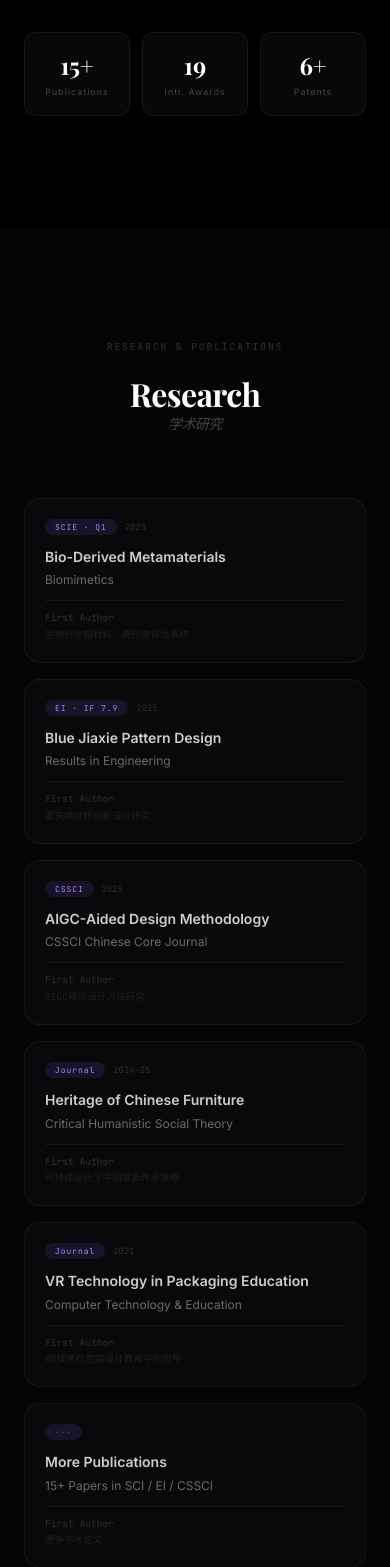
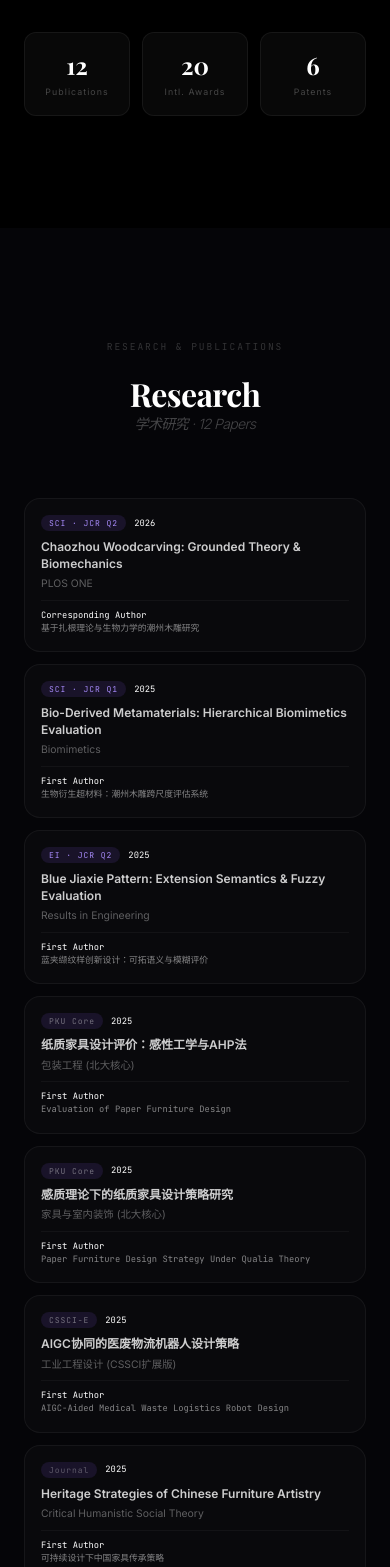
Before and after one commit to kk784199880/playground-home, a React (Vite) app: page / in a window 390 px wide. Shown: the part 3134-4701 px from the top of the page. Built offline with nearby package versions, Linux system fonts and the light colour scheme; a web font is replaced by a local one.

Commit message:
Update awards, research, and about data from official academic records
- Awards: 20 awards organized by year (2021-2025) with project names
- Research: expanded to 12 papers from PLOS ONE/Biomimetics/etc
- About: corrected stats (12 papers, 20 awards, 6 patents)

```diff
--- a/src/components/AboutSection.tsx
+++ b/src/components/AboutSection.tsx
@@ -79,23 +79,23 @@ const AboutSection: FC<Props> = ({ reducedMotion }) => {
               2019年学士、2022年MFA硕士毕业于湖南工业大学。2022年6月入职广州软件学院任教，2026年7月离职，同年9月入学湖南工业大学攻读全日制设计学博士学位。
             </p>
             <p>
-              He has published <strong className="text-white/75">15+ papers</strong> in journals including{' '}
-              <em>Biomimetics</em> (SCIE JCR Q1), <em>Results in Engineering</em> (EI, IF 7.9), and leading CSSCI journals.
-              His research spans biomimetic metamaterials, AIGC-aided design, and the modern transformation of traditional crafts.
+              He has published <strong className="text-white/75">12 papers</strong> in journals including{' '}
+              <em>PLOS ONE</em> (SCI JCR Q2), <em>Biomimetics</em> (SCI JCR Q1), and <em>Results in Engineering</em> (EI, JCR Q2).
+              His research spans grounded theory, biomimetic metamaterials, AIGC-aided design, and the modern transformation of traditional crafts.
             </p>
 
             {/* Stats cards */}
             <div className="grid grid-cols-3 gap-3 pt-3">
               <div className="text-center py-4 rounded-xl" style={{ background: 'rgba(255,255,255,0.03)', border: '1px solid rgba(255,255,255,0.06)' }}>
-                <p className="font-display text-2xl font-bold text-white">15+</p>
+                <p className="font-display text-2xl font-bold text-white">12</p>
                 <p className="text-[0.55rem] tracking-[0.12em] mt-1 text-white/25">Publications</p>
               </div>
               <div className="text-center py-4 rounded-xl" style={{ background: 'rgba(255,255,255,0.03)', border: '1px solid rgba(255,255,255,0.06)' }}>
-                <p className="font-display text-2xl font-bold text-white">19</p>
+                <p className="font-display text-2xl font-bold text-white">20</p>
                 <p className="text-[0.55rem] tracking-[0.12em] mt-1 text-white/25">Intl. Awards</p>
               </div>
               <div className="text-center py-4 rounded-xl" style={{ background: 'rgba(255,255,255,0.03)', border: '1px solid rgba(255,255,255,0.06)' }}>
-                <p className="font-display text-2xl font-bold text-white">6+</p>
+                <p className="font-display text-2xl font-bold text-white">6</p>
                 <p className="text-[0.55rem] tracking-[0.12em] mt-1 text-white/25">Patents</p>
               </div>
             </div>
--- a/src/components/ResearchSection.tsx
+++ b/src/components/ResearchSection.tsx
@@ -7,52 +7,112 @@ interface Props {
 
 const papers = [
   {
-    title: 'Bio-Derived Metamaterials',
-    titleZh: '生物衍生超材料：跨尺度评估系统',
+    title: 'Chaozhou Woodcarving: Grounded Theory & Biomechanics',
+    titleZh: '基于扎根理论与生物力学的潮州木雕研究',
+    journal: 'PLOS ONE',
+    tag: 'SCI · JCR Q2',
+    year: '2026',
+    tagColor: '#a78bfa',
+    author: 'Corresponding Author',
+  },
+  {
+    title: 'Bio-Derived Metamaterials: Hierarchical Biomimetics Evaluation',
+    titleZh: '生物衍生超材料：潮州木雕跨尺度评估系统',
     journal: 'Biomimetics',
-    tag: 'SCIE · Q1',
+    tag: 'SCI · JCR Q1',
     year: '2025',
     tagColor: '#a78bfa',
+    author: 'First Author',
   },
   {
-    title: 'Blue Jiaxie Pattern Design',
-    titleZh: '蓝夹缬纹样创新设计研究',
+    title: 'Blue Jiaxie Pattern: Extension Semantics & Fuzzy Evaluation',
+    titleZh: '蓝夹缬纹样创新设计：可拓语义与模糊评价',
     journal: 'Results in Engineering',
-    tag: 'EI · IF 7.9',
+    tag: 'EI · JCR Q2',
     year: '2025',
     tagColor: '#a78bfa',
+    author: 'First Author',
   },
   {
-    title: 'AIGC-Aided Design Methodology',
-    titleZh: 'AIGC辅助设计方法研究',
-    journal: 'CSSCI Chinese Core Journal',
-    tag: 'CSSCI',
+    title: '纸质家具设计评价：感性工学与AHP法',
+    titleZh: 'Evaluation of Paper Furniture Design',
+    journal: '包装工程 (北大核心)',
+    tag: 'PKU Core',
     year: '2025',
-    tagColor: '#a78bfa',
+    tagColor: 'rgba(255,255,255,0.4)',
+    author: 'First Author',
   },
   {
-    title: 'Heritage of Chinese Furniture',
+    title: '感质理论下的纸质家具设计策略研究',
+    titleZh: 'Paper Furniture Design Strategy Under Qualia Theory',
+    journal: '家具与室内装饰 (北大核心)',
+    tag: 'PKU Core',
+    year: '2025',
+    tagColor: 'rgba(255,255,255,0.4)',
+    author: 'First Author',
+  },
+  {
+    title: 'AIGC协同的医废物流机器人设计策略',
+    titleZh: 'AIGC-Aided Medical Waste Logistics Robot Design',
+    journal: '工业工程设计 (CSSCI扩展版)',
+    tag: 'CSSCI-E',
+    year: '2025',
+    tagColor: 'rgba(255,255,255,0.4)',
+    author: 'First Author',
+  },
+  {
+    title: 'Heritage Strategies of Chinese Furniture Artistry',
     titleZh: '可持续设计下中国家具传承策略',
     journal: 'Critical Humanistic Social Theory',
     tag: 'Journal',
-    year: '2024–25',
-    tagColor: '#a78bfa',
+    year: '2025',
+    tagColor: 'rgba(255,255,255,0.3)',
+    author: 'First Author',
   },
   {
-    title: 'VR Technology in Packaging Education',
-    titleZh: 'VR技术在包装设计教育中的应用',
-    journal: 'Computer Technology & Education',
+    title: 'APP Design for Albinism Family Psychological Therapy',
+    titleZh: '基于用户需求的白化病家庭心理治疗APP设计',
+    journal: 'Journal of Advances in Engineering and Technology',
+    tag: 'Journal',
+    year: '2025',
+    tagColor: 'rgba(255,255,255,0.3)',
+    author: 'First Author',
+  },
+  {
+    title: '岭南客家文化的文创产品设计策略与实践',
+    titleZh: 'Cultural Creative Design Strategy of Lingnan Hakka Culture',
+    journal: '绿色包装',
+    tag: 'Journal',
+    year: '2024',
+    tagColor: 'rgba(255,255,255,0.3)',
+    author: 'First Author',
+  },
+  {
+    title: '感性工学在智慧养老产品设计中的应用分析',
+    titleZh: 'Kansei Engineering in Smart Elderly Product Design',
+    journal: '上海包装',
+    tag: 'Journal',
+    year: '2023',
+    tagColor: 'rgba(255,255,255,0.3)',
+    author: 'First Author',
+  },
+  {
+    title: '医疗废物运输产品设计研究',
+    titleZh: 'Medical Waste Transport Product Design',
+    journal: '工业设计',
     tag: 'Journal',
     year: '2021',
-    tagColor: '#a78bfa',
+    tagColor: 'rgba(255,255,255,0.3)',
+    author: 'First Author',
   },
   {
-    title: 'More Publications',
-    titleZh: '更多学术论文',
-    journal: '15+ Papers in SCI / EI / CSSCI',
-    tag: '···',
-    year: '',
+    title: 'VR技术的高铁应急操作训练设计研究',
+    titleZh: 'VR-Based High-Speed Rail Emergency Training Design',
+    journal: '电脑知识与技术',
+    tag: 'Journal',
+    year: '2021',
     tagColor: 'rgba(255,255,255,0.3)',
+    author: 'First Author',
   },
 ];
 
@@ -61,7 +121,7 @@ const variants = {
   visible: (i: number) => ({
     opacity: 1,
     y: 0,
-    transition: { delay: i * 0.1, duration: 0.65, ease: [0.25, 0.46, 0.45, 0.94] },
+    transition: { delay: i * 0.06, duration: 0.6, ease: [0.25, 0.46, 0.45, 0.94] },
   }),
 };
 
@@ -85,15 +145,15 @@ const ResearchSection: FC<Props> = ({ reducedMotion }) => {
         >
           Research
           <span className="block text-sm font-normal italic mt-1 opacity-25" style={{ fontFamily: 'Inter', fontWeight: 300 }}>
-            学术研究
+            学术研究 · 12 Papers
           </span>
         </motion.h2>
 
-        <div className="grid grid-cols-1 md:grid-cols-2 lg:grid-cols-3 gap-4">
+        <div className="grid grid-cols-1 md:grid-cols-2 lg:grid-cols-3 gap-3">
           {papers.map((p, i) => (
             <motion.div
               key={p.title}
-              className="p-5 rounded-2xl flex flex-col"
+              className="p-4 rounded-2xl flex flex-col"
               style={{
                 background: 'rgba(255,255,255,0.02)',
                 border: '1px solid rgba(255,255,255,0.05)',
@@ -101,22 +161,20 @@ const ResearchSection: FC<Props> = ({ reducedMotion }) => {
               initial={init} whileInView="visible" variants={variants} custom={i + 2} viewport={{ once: true }}
               whileHover={{ borderColor: 'rgba(139,92,246,0.3)', background: 'rgba(139,92,246,0.04)' }}
             >
-              <div className="flex items-center gap-2 mb-3">
+              <div className="flex items-center gap-2 mb-2">
                 <span
-                  className="inline-block px-2.5 py-0.5 rounded-full font-mono text-[0.5rem] tracking-[0.12em]"
+                  className="inline-block px-2 py-0.5 rounded-full font-mono text-[0.5rem] tracking-[0.12em]"
                   style={{ background: 'rgba(139,92,246,0.12)', color: p.tagColor }}
                 >
                   {p.tag}
                 </span>
-                {p.year && (
-                  <span className="font-mono text-[0.55rem] text-white/15">{p.year}</span>
-                )}
+                <span className="font-mono text-[0.55rem] text-white/12">{p.year}</span>
               </div>
-              <h4 className="text-white/80 text-sm font-semibold leading-snug mb-1.5">{p.title}</h4>
-              <p className="text-white/40 text-xs mb-3">{p.journal}</p>
-              <p className="text-white/15 text-[0.6rem] font-mono mt-auto" style={{ borderTop: '1px solid rgba(255,255,255,0.05)', paddingTop: 10 }}>
-                First Author
-                <span className="block mt-0.5 opacity-60">{p.titleZh}</span>
+              <h4 className="text-white/80 text-xs font-semibold leading-snug mb-1">{p.title}</h4>
+              <p className="text-white/35 text-[0.65rem] mb-2">{p.journal}</p>
+              <p className="text-white/12 text-[0.55rem] font-mono mt-auto" style={{ borderTop: '1px solid rgba(255,255,255,0.04)', paddingTop: 8 }}>
+                {p.author}
+                <span className="block opacity-50">{p.titleZh}</span>
               </p>
             </motion.div>
           ))}
```
Also changed, not shown: src/components/AwardsSection.tsx (+48 -15 lines).
